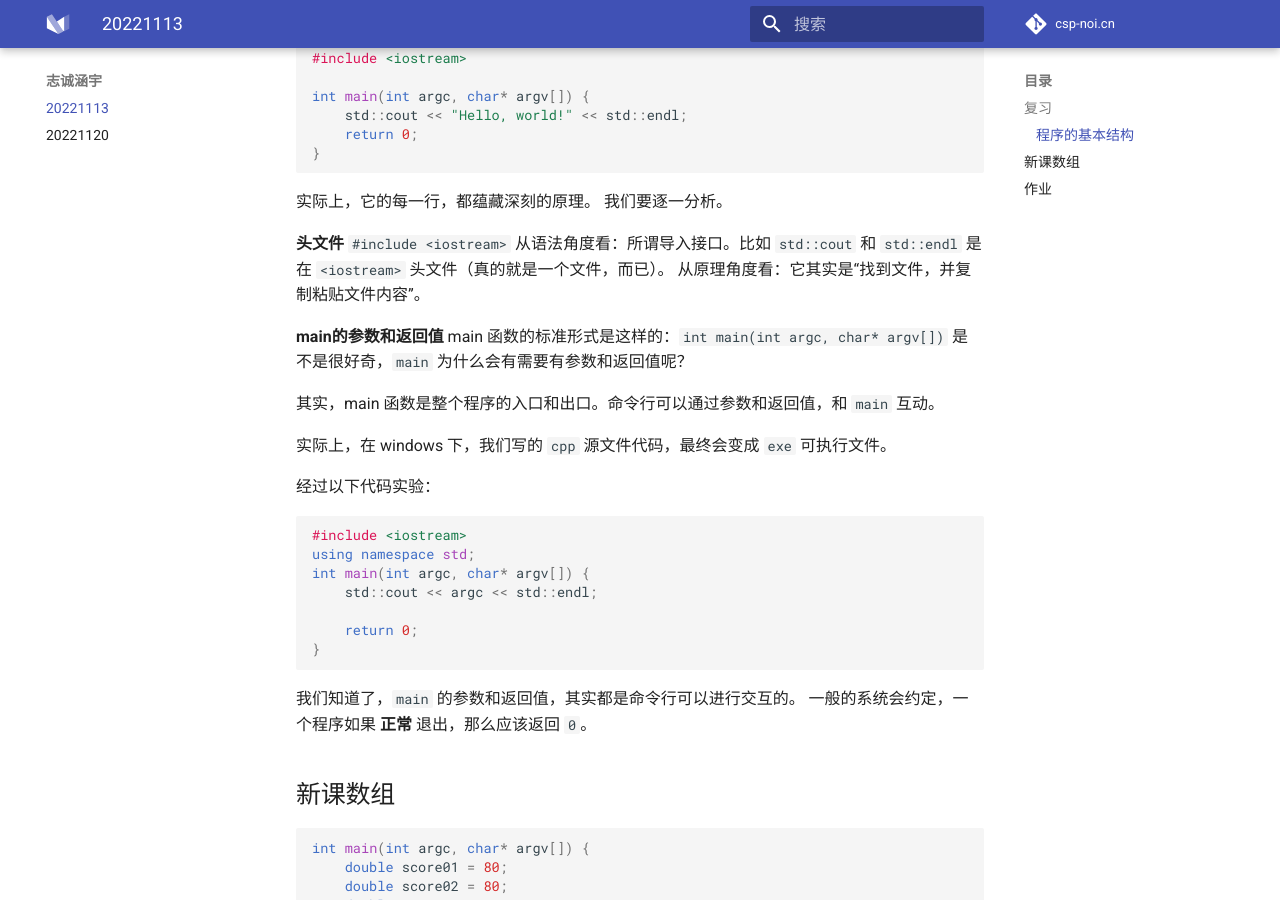
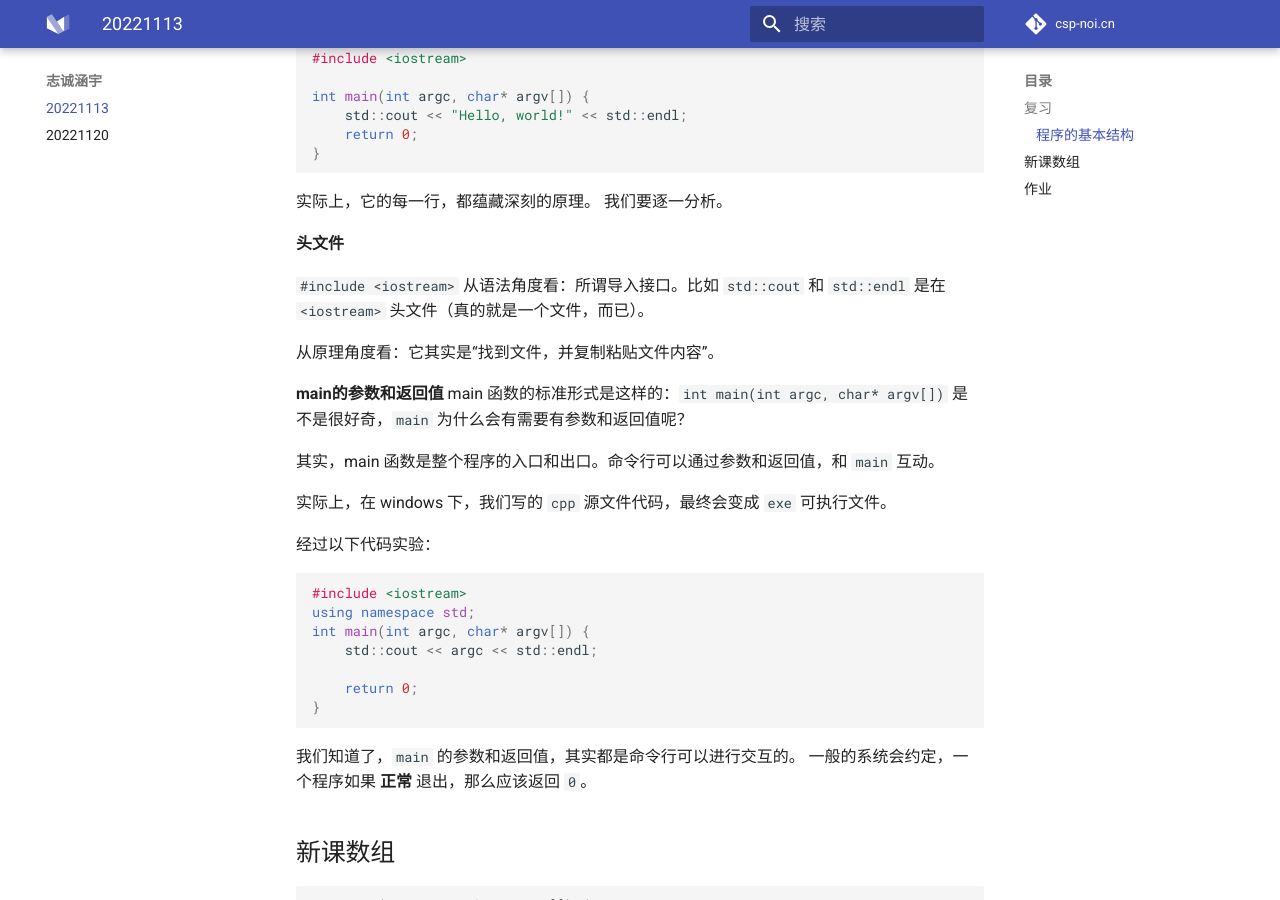
Before and after one commit to boombeaker/csp-noi.cn, an MkDocs documentation site: the page built from docs/zhichenghanyu/cpp-01-basics.md, in a window 1280 px wide and 900 px high, scrolled down 528 px. Built offline with MkDocs 1.6.1 and Material for MkDocs 9.7.7, drawn with Linux system fonts in a browser that asks for light colours; comment, search, counter and statistics services are not loaded; the version menu is left out.

Commit message:
Update cpp-01-basics.md

````diff
--- a/docs/zhichenghanyu/cpp-01-basics.md
+++ b/docs/zhichenghanyu/cpp-01-basics.md
@@ -10,7 +10,7 @@
 
 回顾一下，以下是最简单的 C++ 程序：
 
-```c++
+```cpp
 #include <iostream>
 
 int main(int argc, char* argv[]) {
@@ -23,7 +23,9 @@
 我们要逐一分析。
 
 **头文件**
+
 `#include <iostream>` 从语法角度看：所谓导入接口。比如 `std::cout` 和 `std::endl` 是在 `<iostream>` 头文件（真的就是一个文件，而已）。
+
 从原理角度看：它其实是“找到文件，并复制粘贴文件内容”。
 
 **main的参数和返回值**
@@ -36,7 +38,7 @@
 
 经过以下代码实验：
 
-```C++
+```cpp
 #include <iostream>
 using namespace std;
 int main(int argc, char* argv[]) {
@@ -62,6 +64,7 @@
     return 0;
 }
 ```
+
 有时候，如上，我们可能有一组 **类型相同** 的数据。
 如果我们一个个定义变量，那么代码会很长，而且不好维护。
 
````
